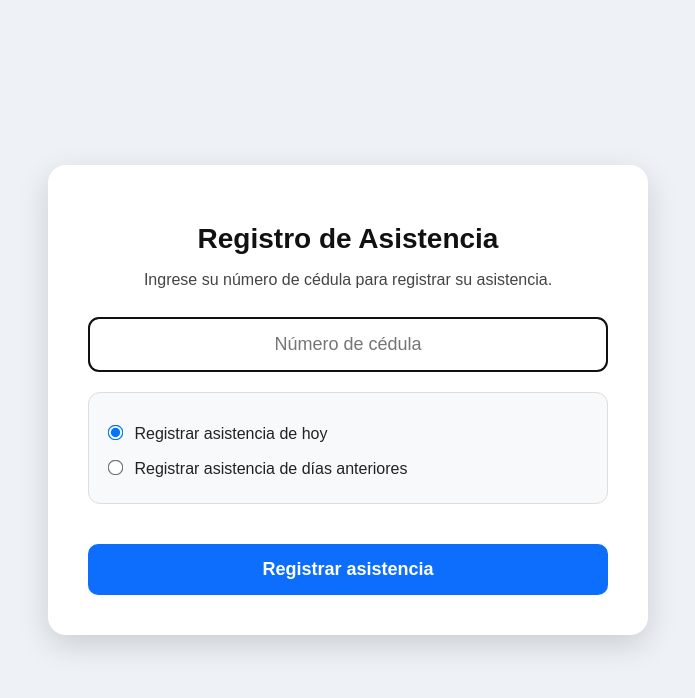
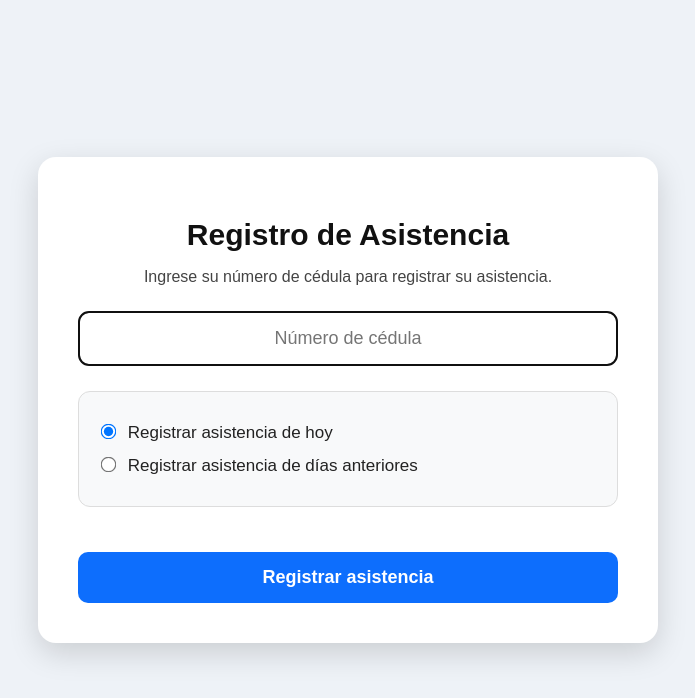
Before and after one commit to steff-1804/registro-asistencia-flask, a Flask app: page / in a window 1280 px wide. Shown: the top 698 px of the page, without its empty margins (292-987 px from the left). Run offline with Flask 3, Linux system fonts and the light colour scheme.

Commit message:
Refactor index.html for attendance registration
Updated the HTML structure and styles for the attendance registration page, including adjustments to layout, font sizes, and added an alert for missing charla data.

```diff
--- a/templates/index.html
+++ b/templates/index.html
@@ -20,12 +20,12 @@
             padding: 40px;
             border-radius: 18px;
             box-shadow: 0 10px 30px rgba(0, 0, 0, 0.15);
-            width: 520px;
+            width: 540px;
             text-align: center;
         }
 
         h1 {
-            font-size: 28px;
+            font-size: 30px;
             margin-bottom: 12px;
             color: #111;
         }
@@ -33,7 +33,7 @@
         p {
             color: #444;
             font-size: 16px;
-            margin-bottom: 20px;
+            margin-bottom: 25px;
         }
 
         input, select {
@@ -44,22 +44,21 @@
             border: 2px solid #222;
             border-radius: 10px;
             box-sizing: border-box;
-            margin-top: 8px;
         }
 
         .opciones {
-            margin: 20px 0;
+            margin: 25px 0;
             text-align: left;
             background: #f8f9fa;
             border-radius: 12px;
-            padding: 15px;
+            padding: 18px;
             border: 1px solid #ddd;
         }
 
         .opciones label {
             display: block;
-            margin: 10px 0;
-            font-size: 16px;
+            margin: 12px 0;
+            font-size: 17px;
             color: #222;
             cursor: pointer;
         }
```
Also changed, not shown: other parts of templates/index.html (+27 -2 lines).
